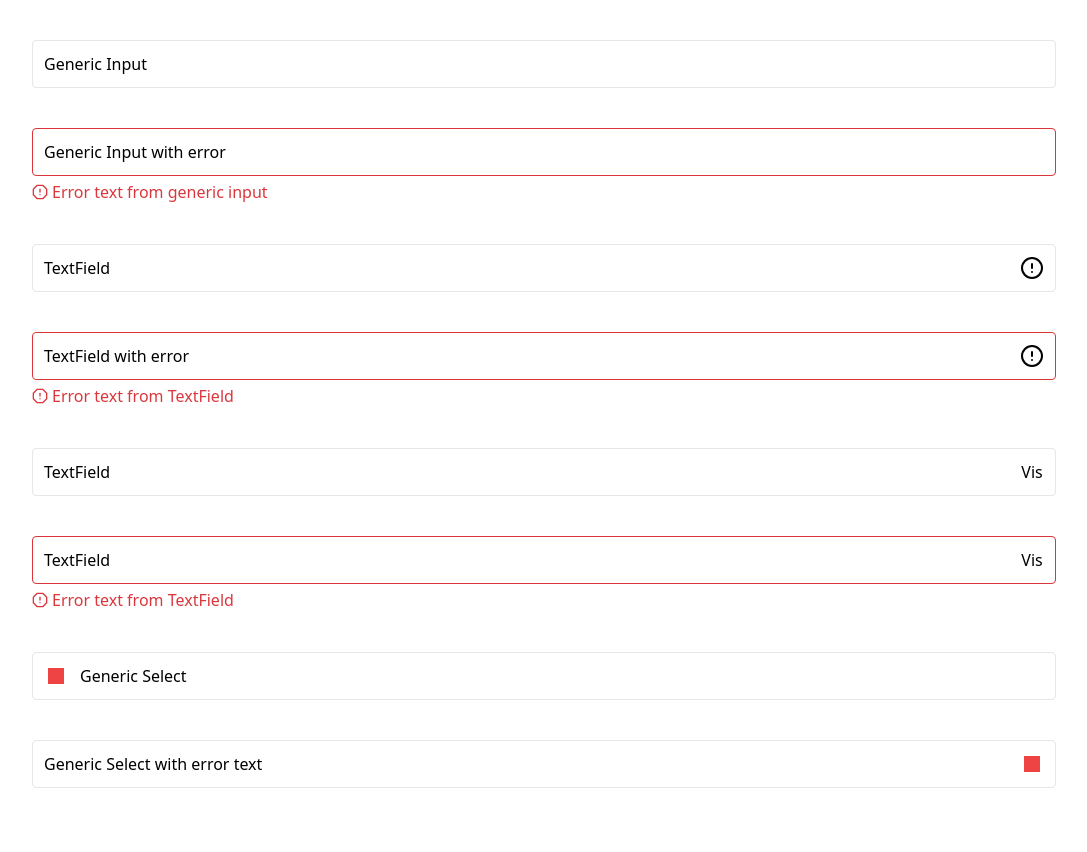
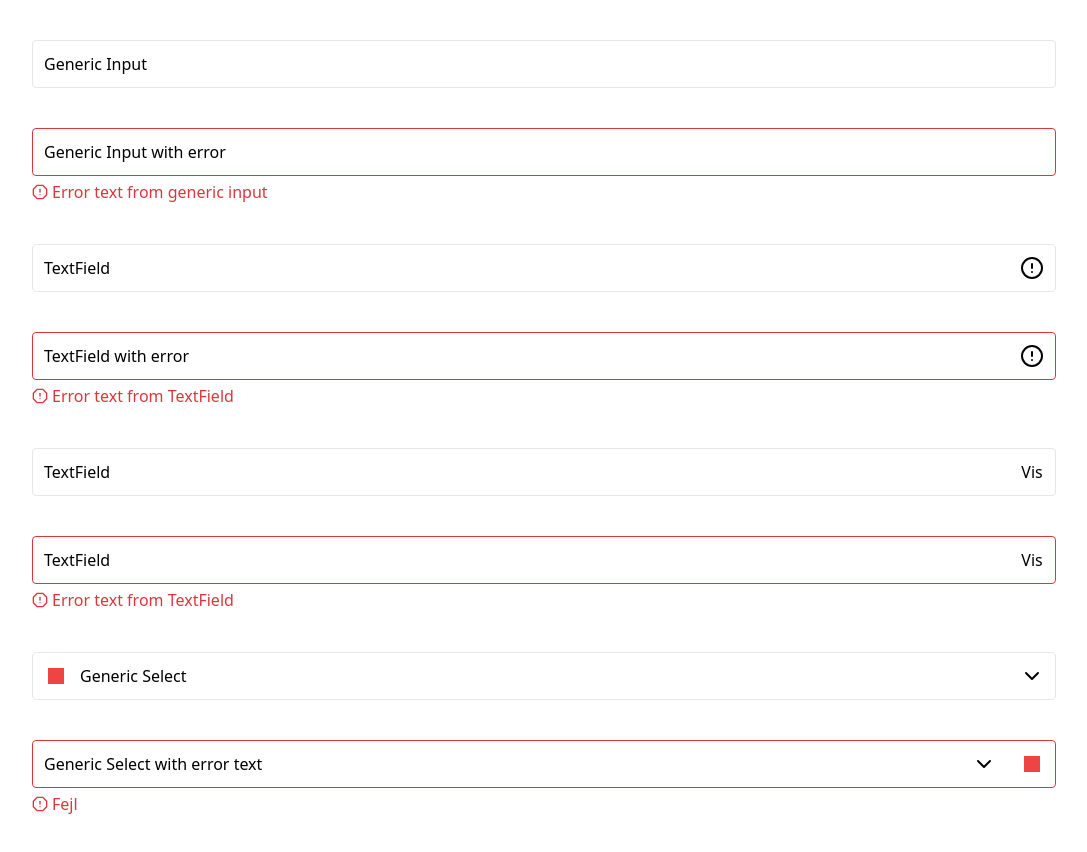
Before and after one commit to chrrrs/extendable-input-and-select, a React (Create React App) app: page / in a window 1280 px wide. Shown: the top 852 px of the page, without its empty margins (96-1183 px from the left). Before the commit the page ends 828 px from the top, so only its background shows below. Built offline with nearby package versions, Linux system fonts and the light colour scheme.

Commit message:
feat(Select): add chevron

```diff
--- a/src/App.tsx
+++ b/src/App.tsx
@@ -84,11 +84,19 @@ export default function App() {
           value={selectValue}
           onChange={(event) => setSelectValue(event.target.value)}
           rightElement={<div className="w-4 h-4 bg-red-500" />}
+          isInvalid
+          errorText="Fejl"
         >
           <option value="" hidden></option>
           <option value="1">Dog</option>
           <option value="2">Cat</option>
           <option value="3">Turtle</option>
+          <option value="4">
+            Lorem ipsum dolor sit amet consectetur, adipisicing elit. Dicta
+            ipsam, excepturi odio voluptatibus nam, commodi ab fuga voluptas
+            error tenetur provident iure earum vel esse, praesentium laboriosam
+            tempore? Ab, et.
+          </option>
         </Select>
       </div>
     </div>
--- a/src/tailwind/ui/Select/Select.tsx
+++ b/src/tailwind/ui/Select/Select.tsx
@@ -6,6 +6,8 @@ import {
   SelectElement,
   SelectElementProps
 } from "../SelectElement/SelectElement";
+import { ChevronDown } from "react-feather";
+import classNames from "classnames";
 
 export interface SelectProps extends SelectElementProps {
   leftElement?: ReactNode;
@@ -25,8 +27,23 @@ export const Select = forwardRef<HTMLSelectElement, SelectProps>(
             ref={ref}
             isInvalid={isInvalid}
             hint="test"
+            className={classNames({
+              "pr-24": Boolean(rightElement)
+            })}
             {...rest}
           />
+
+          <div
+            className={classNames(
+              "absolute right-0 pointer-events-none px-2 h-full flex items-center",
+              {
+                "mr-12": Boolean(rightElement)
+              }
+            )}
+          >
+            <ChevronDown />
+          </div>
+
           {rightElement && (
             <InputRightElement>{rightElement}</InputRightElement>
           )}
--- a/src/tailwind/ui/SelectElement/SelectElement.tsx
+++ b/src/tailwind/ui/SelectElement/SelectElement.tsx
@@ -49,7 +49,7 @@ export const SelectElement = forwardRef<HTMLSelectElement, SelectElementProps>(
       inputPaddingLeft?.[(inputPaddingLeft ?? "").length - 1] ?? "pl-3";
 
     return (
-      <label htmlFor={id} className="w-full">
+      <label htmlFor={id} className="w-full flex">
         <select
           {...rest}
           ref={ref}
@@ -58,7 +58,7 @@ export const SelectElement = forwardRef<HTMLSelectElement, SelectElementProps>(
           aria-invalid={isInvalid}
           onBlur={handleBlur}
           className={classNames(
-            "block bg-white typo-body-m w-full box-border appearance-none h-12 rounded px-3 pt-4 pb-0 border border-solid border-grey-300",
+            "block bg-white typo-body-m w-full box-border appearance-none h-12 rounded px-3 pr-12 pt-4 pb-0 border border-solid border-grey-300",
             "focus:border-grey-900 focus-visible:outline-none empty:focus:placeholder:opacity-100 placeholder:opacity-0",
             "whitespace-nowrap overflow-hidden text-ellipsis",
             className,
```
Also changed, not shown: src/tailwind/ui/InputGroup/InputGroup.tsx (+2 -14 lines).
